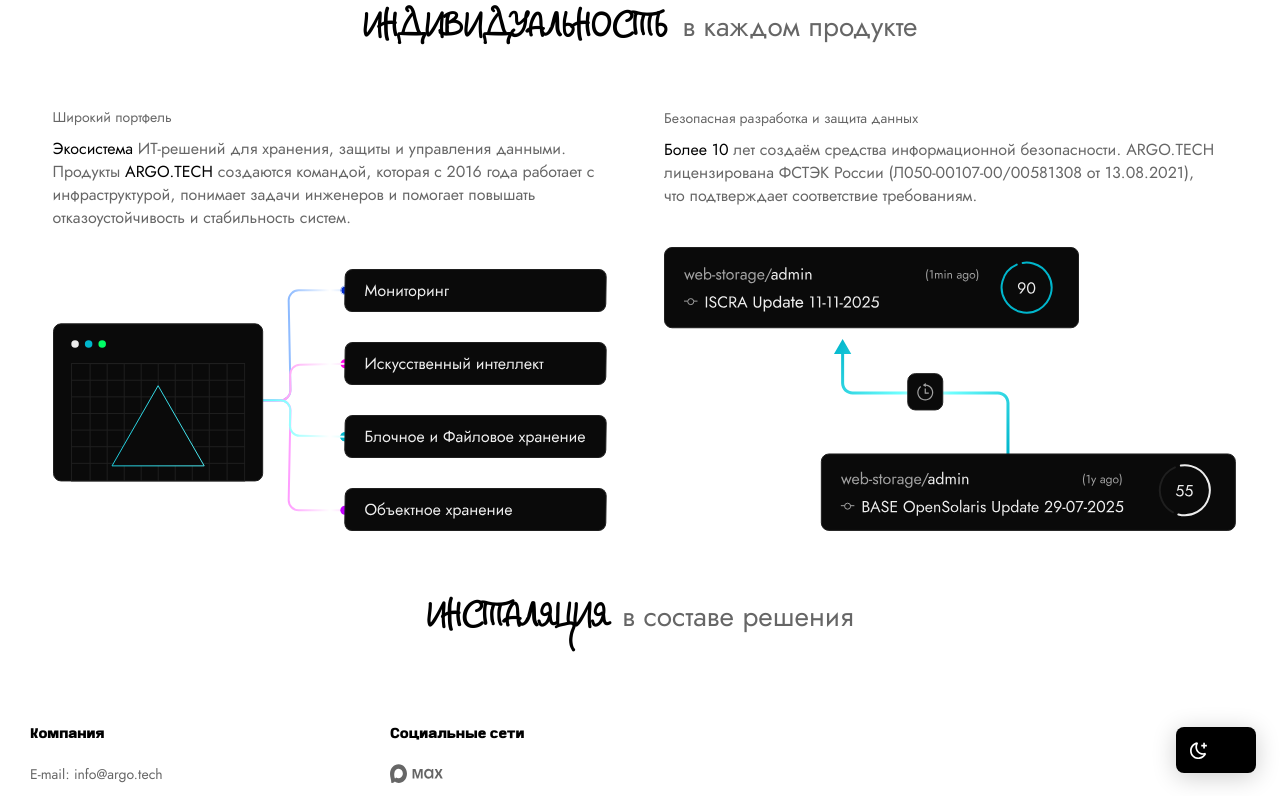
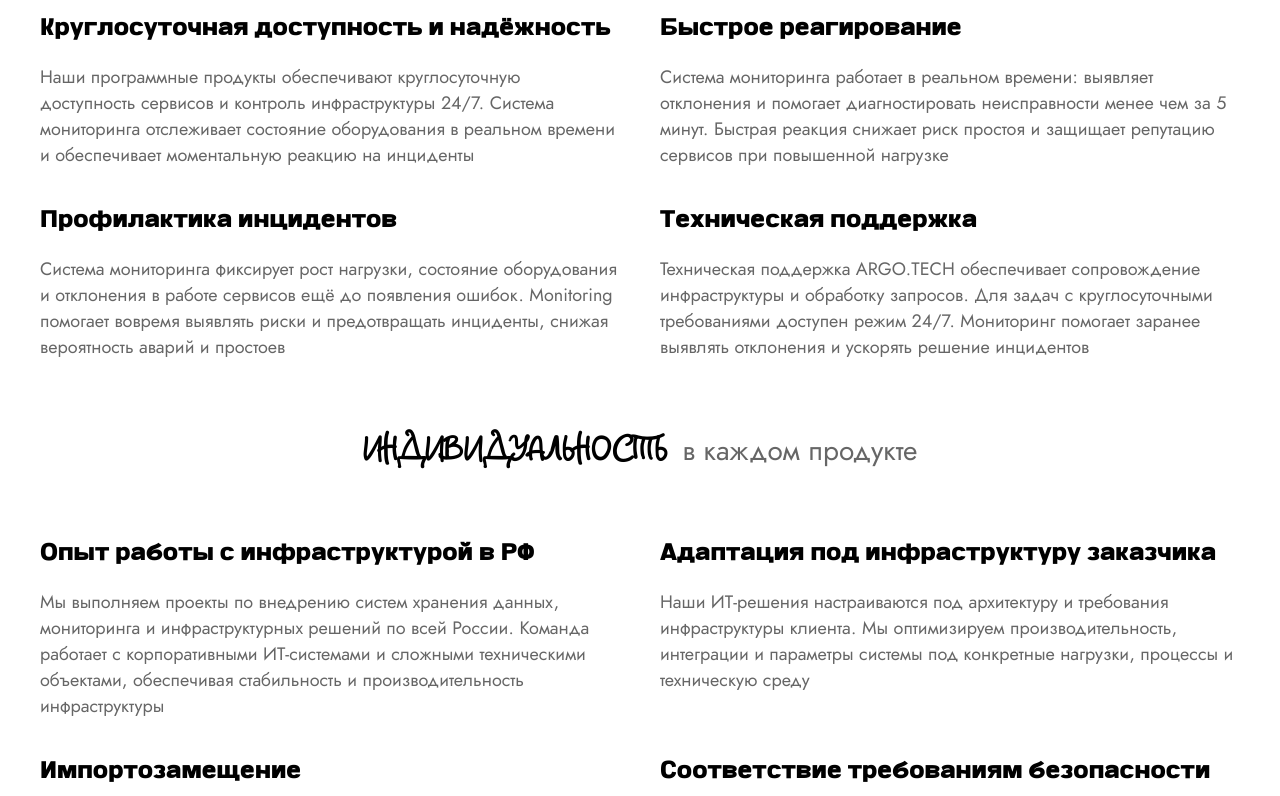
Before and after one commit to Slawone/argo-web, a Next.js app: page / in a window 1280 px wide. Shown: the part 780-1576 px from the top of the page. Built offline with nearby package versions, Linux system fonts and the light colour scheme.

Commit message:
Added module

```diff
--- a/src/pagesComponents/HomePage/HomePage.tsx
+++ b/src/pagesComponents/HomePage/HomePage.tsx
@@ -3,6 +3,9 @@
 import { Announcement } from './components';
 import { Slogan } from './components';
 import { System } from './components';
+import { InfoGrid } from './components';
+import { Section_1 } from './config';
+import { Section_2 } from './config';
 
 export const HomePage = () => {
   return (
@@ -10,8 +13,9 @@ export const HomePage = () => {
       <Announcement />
       <Slogan text='ХРАНЕНИЕ от Терабайтов до Зеттабайтов' />
       <System />
+      <InfoGrid items={Section_1} />
       <Slogan text='Индивидуальность в каждом продукте ' />
-      <System />
+      <InfoGrid items={Section_2} />
       <Slogan text='Инсталяция в составе решения ' />
     </>
   )
--- /dev/null
+++ b/src/pagesComponents/HomePage/components/InfoGrid/InfoGrid.module.scss
@@ -0,0 +1,45 @@
+@use '@/styles/_mixins' as *;
+
+.section {
+  @include section-width;
+  padding-block: 30px;
+}
+
+.wrapper {
+  display: grid;
+  gap: 10px;
+
+  @media (min-width: 768px) {
+    grid-template-columns: repeat(2, 1fr);
+    gap: 20px;
+  }
+}
+
+.article {
+  padding: 10px;
+}
+
+.title {
+  color: var(--color-dark);
+  font-size: 18px;
+  margin-bottom: 10px;
+
+  @media (min-width: 768px) {
+    font-size: 20px;
+    margin-bottom: 20px;
+  }
+
+  @media (min-width: 1024px) {
+    font-size: 24px;
+
+  }
+}
+
+.text {
+  font-size: 16px;
+  color: var(--color-text);
+
+  @media (min-width: 1024px) {
+    font-size: 18px;
+  }
+}
--- /dev/null
+++ b/src/pagesComponents/HomePage/components/InfoGrid/InfoGrid.tsx
@@ -0,0 +1,25 @@
+import styles from './InfoGrid.module.scss';
+
+interface Card {
+  title: string;
+  text: string;
+}
+
+interface InfoGridProps {
+  items: Card[];
+}
+
+export const InfoGrid = ({items}: InfoGridProps) => {
+  return (
+    <section className={styles.section}>
+      <div className={styles.wrapper}>
+        {items.map(item => (
+          <article key={item.title} className={styles.article}>
+            <h3 className={styles.title}>{item.title}</h3>
+            <p className={styles.text}>{item.text}</p>
+          </article>
+        ))}
+      </div>
+    </section>
+  );
+};
--- /dev/null
+++ b/src/pagesComponents/HomePage/components/InfoGrid/index.ts
@@ -0,0 +1 @@
+export { InfoGrid } from './InfoGrid';
--- a/src/pagesComponents/HomePage/components/index.ts
+++ b/src/pagesComponents/HomePage/components/index.ts
@@ -1,3 +1,4 @@
 export { Announcement } from './Announcement';
 export { System } from './System';
 export { Slogan } from './Slogan';
+export { InfoGrid } from './InfoGrid';
--- /dev/null
+++ b/src/pagesComponents/HomePage/config/Info_Data.ts
@@ -0,0 +1,37 @@
+export const Section_1 = [
+  {
+    title: 'Круглосуточная доступность и надёжность',
+    text: 'Наши программные продукты обеспечивают круглосуточную доступность сервисов и контроль инфраструктуры 24/7. Система мониторинга отслеживает состояние оборудования в реальном времени и обеспечивает моментальную реакцию на инциденты',
+  },
+  {
+    title: 'Быстрое реагирование',
+    text: 'Система мониторинга работает в реальном времени: выявляет отклонения и помогает диагностировать неисправности менее чем за 5 минут. Быстрая реакция снижает риск простоя и защищает репутацию сервисов при повышенной нагрузке',
+  },
+  {
+    title: 'Профилактика инцидентов',
+    text: 'Система мониторинга фиксирует рост нагрузки, состояние оборудования и отклонения в работе сервисов ещё до появления ошибок. Monitoring помогает вовремя выявлять риски и предотвращать инциденты, снижая вероятность аварий и простоев',
+  },
+  {
+    title: 'Техническая поддержка',
+    text: 'Техническая поддержка ARGO.TECH обеспечивает сопровождение инфраструктуры и обработку запросов. Для задач с круглосуточными требованиями доступен режим 24/7. Мониторинг помогает заранее выявлять отклонения и ускорять решение инцидентов',
+  },
+];
+
+export const Section_2 = [
+  {
+    title: 'Опыт работы с инфраструктурой в РФ',
+    text: 'Мы выполняем проекты по внедрению систем хранения данных, мониторинга и инфраструктурных решений по всей России. Команда работает с корпоративными ИТ-системами и сложными техническими объектами, обеспечивая стабильность и производительность инфраструктуры',
+  },
+  {
+    title: 'Адаптация под инфраструктуру заказчика',
+    text: 'Наши ИТ-решения настраиваются под архитектуру и требования инфраструктуры клиента. Мы оптимизируем производительность, интеграции и параметры системы под конкретные нагрузки, процессы и техническую среду',
+  },
+  {
+    title: 'Импортозамещение',
+    text: 'Продукты ARGO.TECH полностью разрабатываются в России и проходят проверку на соответствие требованиям регуляторов, включая ФСТЭК. Решения поддерживают курс на импортозамещение, не зависят от зарубежных компонентов и обеспечивают долгосрочную технологическую устойчивость',
+  },
+  {
+    title: 'Соответствие требованиям безопасности',
+    text: 'Наши продукты проходят многоуровневые проверки безопасности и контроля качества. Решения соответствуют требованиям информационной безопасности и нормативам защиты информации, обеспечивая надёжную защиту корпоративной инфраструктуры',
+  },
+];
--- /dev/null
+++ b/src/pagesComponents/HomePage/config/index.ts
@@ -0,0 +1,2 @@
+export { Section_1 } from './Info_Data';
+export { Section_2 } from './Info_Data';
```
